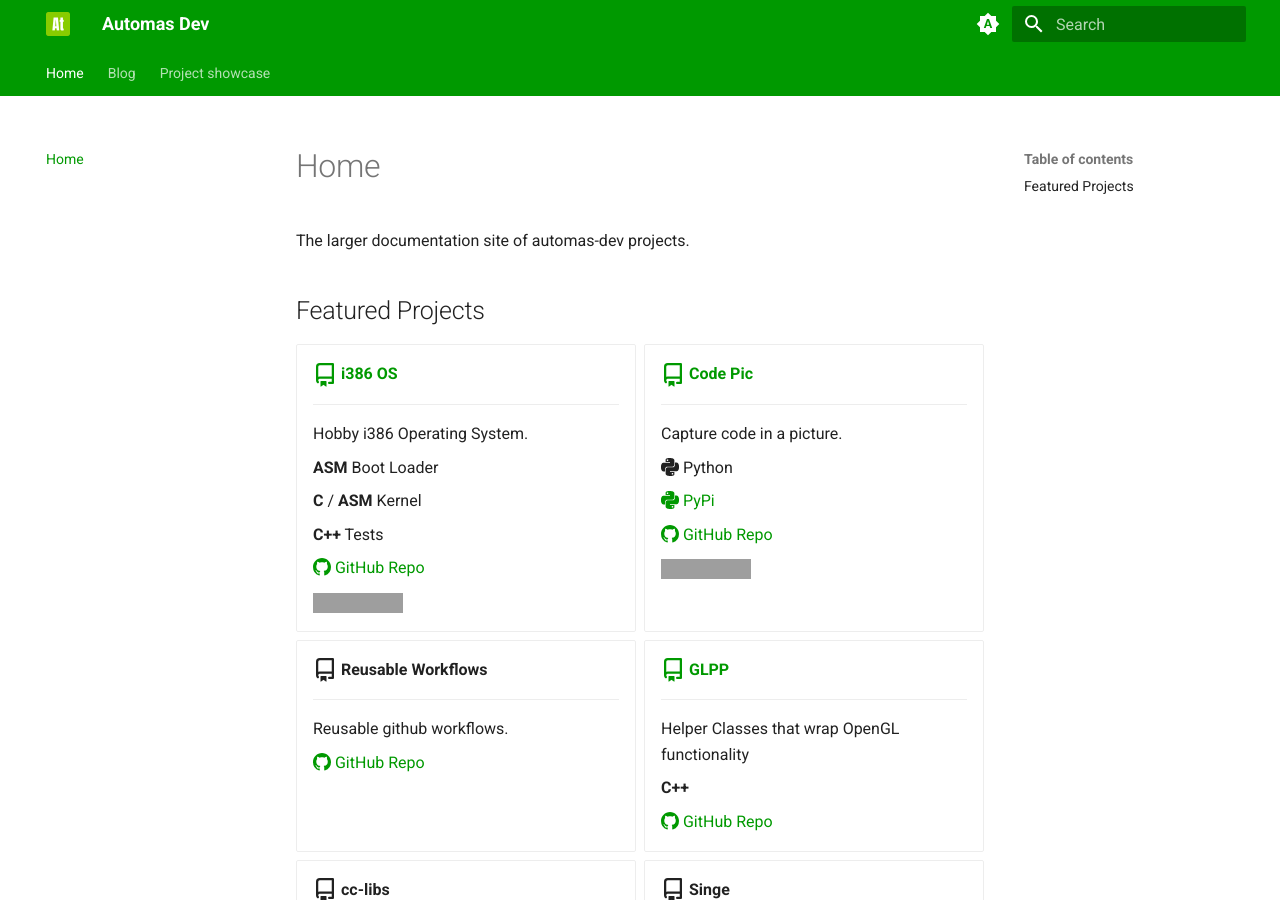
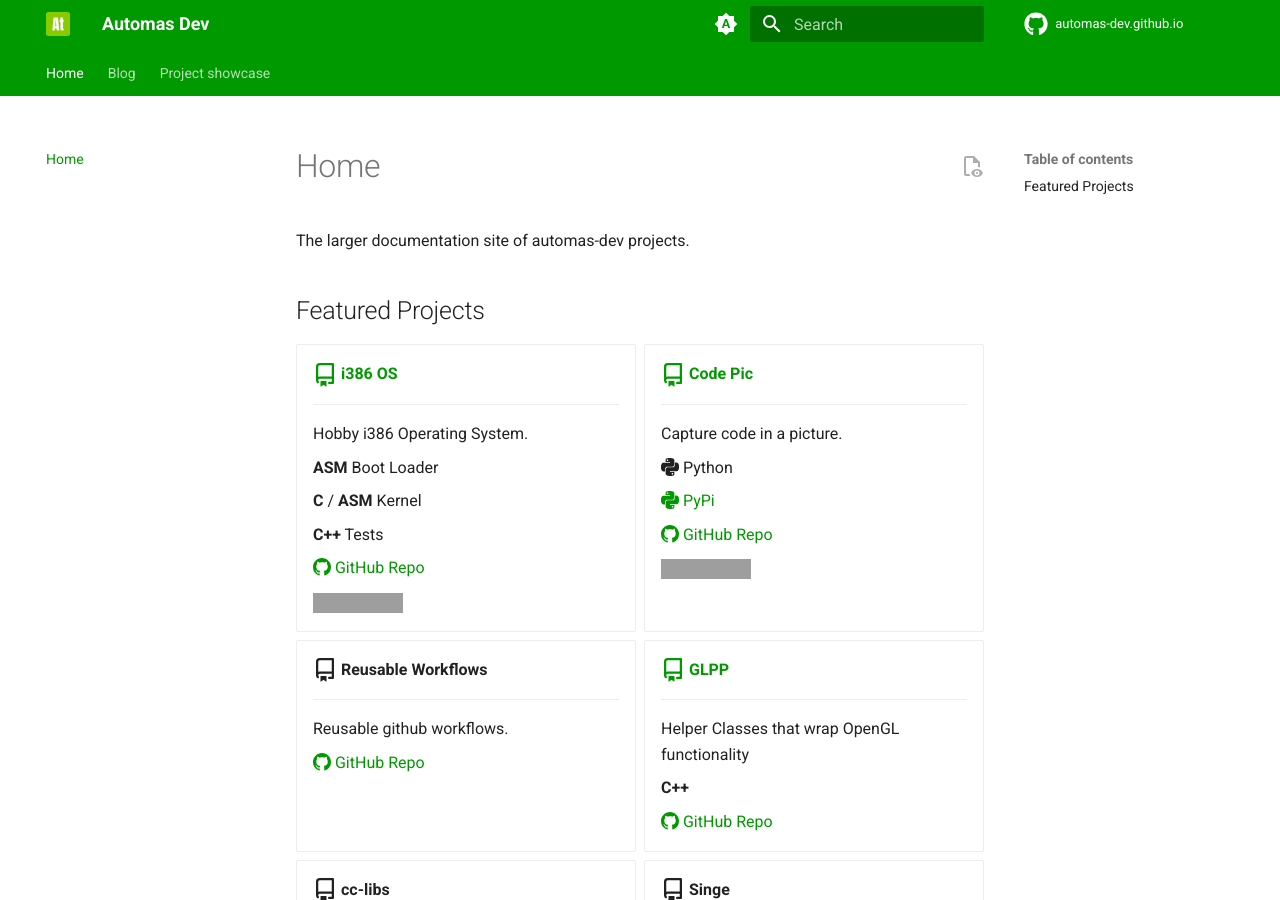
Before and after one commit to automas-dev/automas-dev.github.io, an MkDocs documentation site: the page built from docs/index.md, in a window 1280 px wide and 900 px high. Built offline with MkDocs 1.6.1 and Material for MkDocs 9.7.7, drawn with Linux system fonts in a browser that asks for light colours; comment, search, counter and statistics services are not loaded; grey boxes are pictures that could not be loaded.

Commit message:
Add github repo link to site (#8)

```diff
--- a/mkdocs.yml
+++ b/mkdocs.yml
@@ -1,7 +1,8 @@
 site_name: Automas Dev
 site_url: https://automas.dev
-# repo_url: https://github.com/automas-dev/automas-dev.github.io
-# repo_name: automas-dev.github.io
+repo_url: https://github.com/automas-dev/automas-dev.github.io
+repo_name: automas-dev.github.io
+edit_uri: edit/main/docs/
 
 # nav:
 #   - Home: README.md
@@ -19,10 +20,12 @@ theme:
   logo: static/logo.png
   favicon: static/favicon.ico
 
-  # icon:
-  #   repo: fontawesome/brands/github
+  icon:
+    repo: fontawesome/brands/github
 
   features:
+    # - content.action.edit
+    - content.action.view
     - content.code.annotate
     - content.code.copy
     - content.code.select
```
